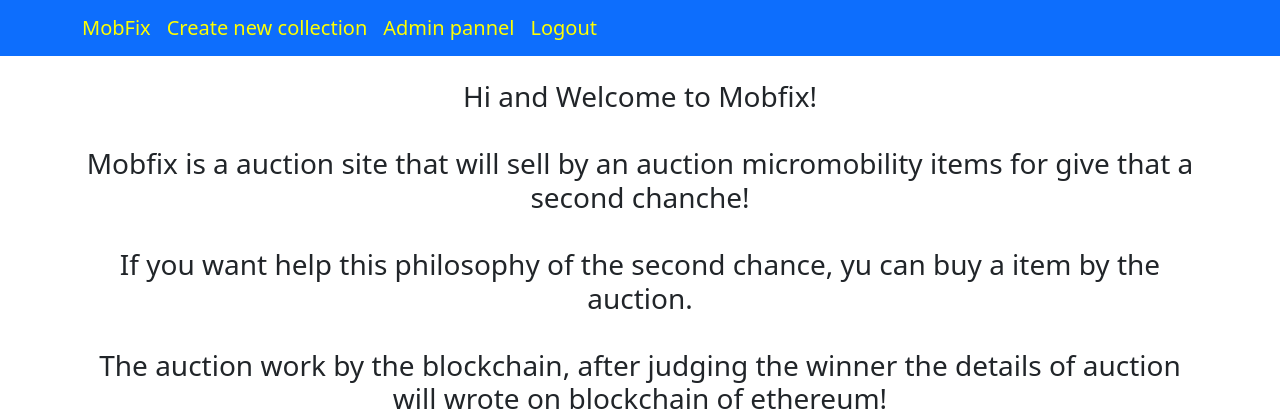
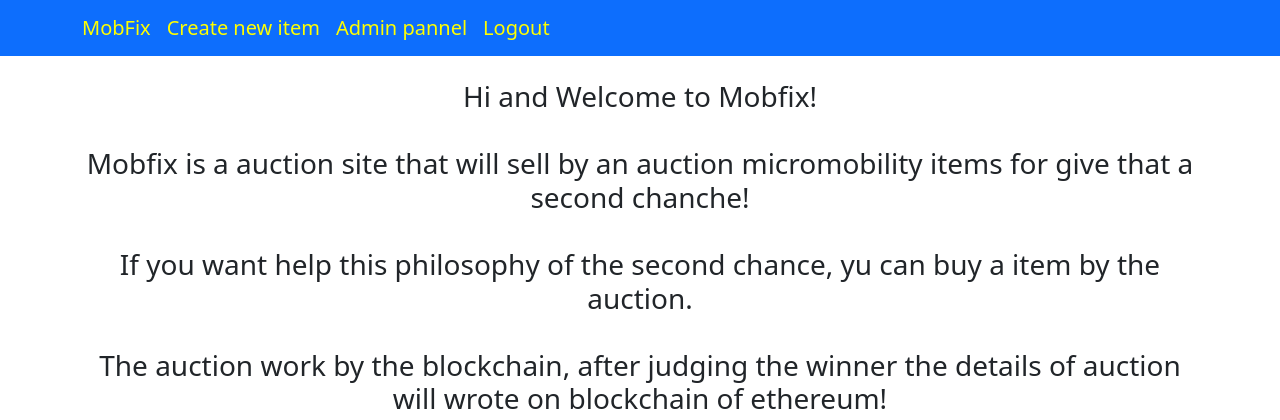
Before and after one commit to Pif50/MobFix, a Django app: page / in a window 1280 px wide. Shown: the top 420 px of the page. Run offline with Django 3.2, Linux system fonts and the light colour scheme; the visitor is signed in with stand-in values (Sample User, id 1); some libraries are stand-ins or nearby versions.

Commit message:
Caricamento oggetti

```diff
--- a/core/templates/core/homepage.html
+++ b/core/templates/core/homepage.html
@@ -11,6 +11,7 @@
     </h3>
     <h4 style="text-align:center" class="mt-4">
         If you want to see what type of item we have on auction, please click on button below:
+        <br>
         <a class="justify-content-center" href="{% url 'auction' %}">
             <button  type="submit" class="btn btn-outline-danger btn-lg mt-4">Auction</button>
         </a>
--- a/mobfix/templates/base.html
+++ b/mobfix/templates/base.html
@@ -56,7 +56,7 @@
         <div class="collapse navbar-collapse" id="navbarSupportedContent">
           <ul class="navbar-nav me-auto mb-2 mb-lg-0">
             {% if request.user.is_superuser %}
-                <a class="navbar-brand" href="{% url 'new_item' %}" style="color: yellow">Create new collection</a>
+                <a class="navbar-brand" href="{% url 'new_item' %}" style="color: yellow">Create new item</a>
                 <a class="navbar-brand" href="{% url  'admin:index' %}" style="color: yellow">Admin pannel</a>
                 <a class="navbar-brand" href="{% url 'logout' %}" style="color: yellow">Logout</a>
             {% elif user.is_authenticated %}
```
Also changed, not shown: media/images/monopattino2.jpeg (added), media/images/monopattino3.png (added), media/images/monopattino_BQ9LzkR.jpeg (renamed from media/images/monopattino.jpeg).
